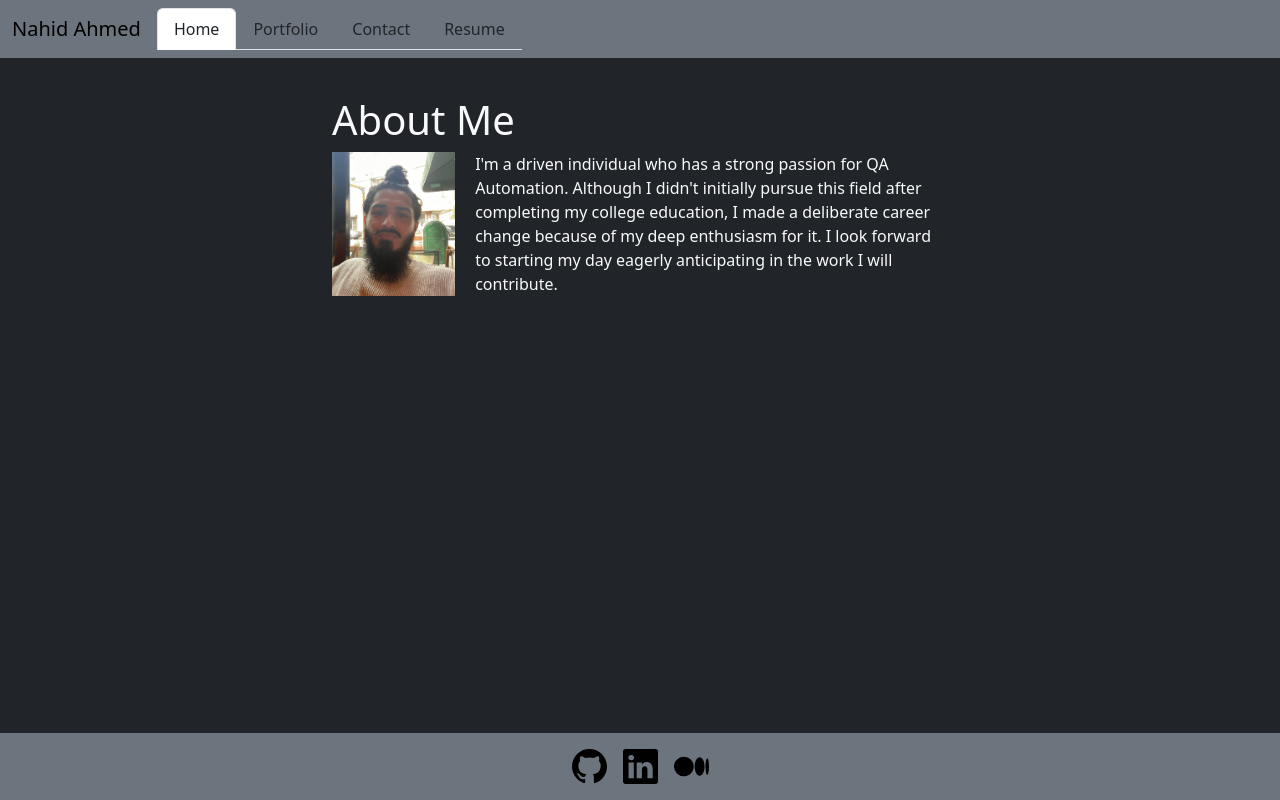
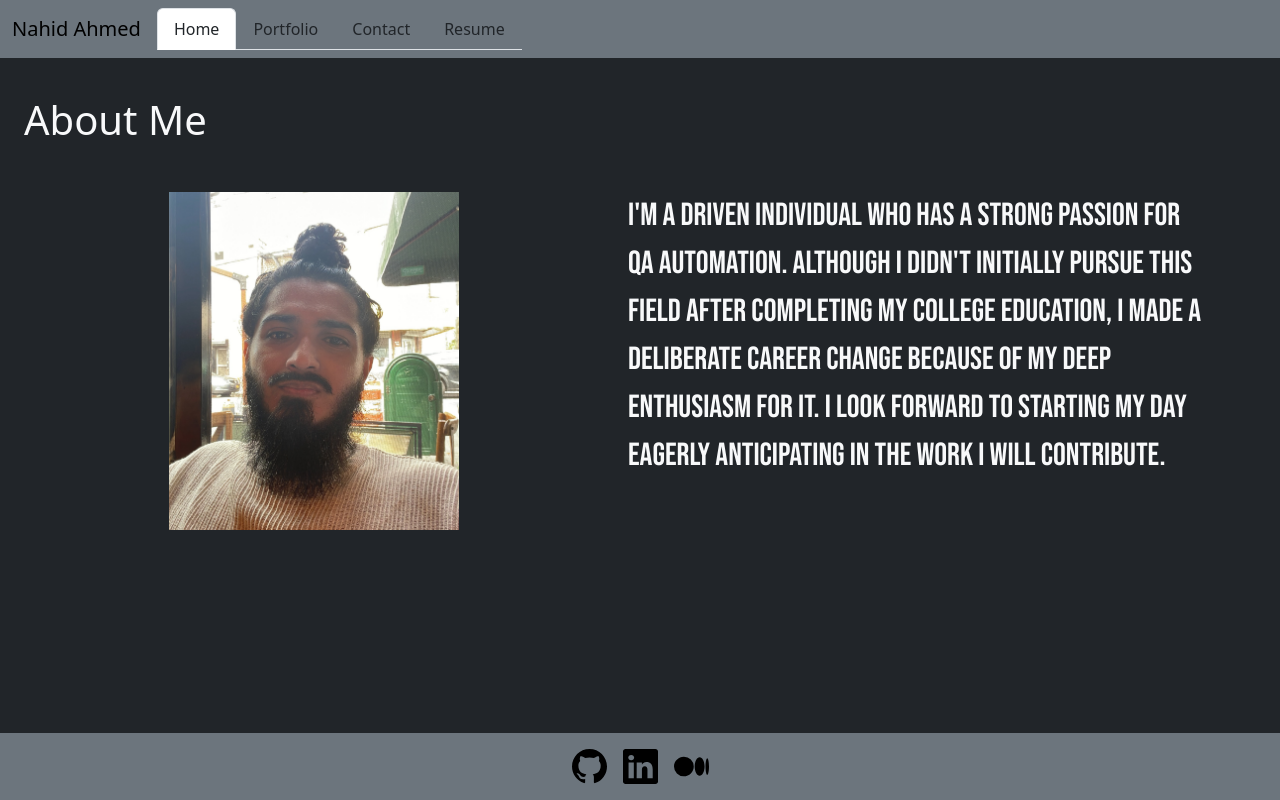
Before and after one commit to nahidahmed92/Nahid-Ahmed-s-Portfolio, a React (Vite) app: page / in a window 1280 px wide. Built offline with nearby package versions, Linux system fonts and the light colour scheme; a web font is replaced by a local one.

Commit message:
add font and styling to home page

```diff
--- a/src/components/pages/About.jsx
+++ b/src/components/pages/About.jsx
@@ -7,24 +7,34 @@ export default function About() {
       id="home-tab-pane"
       role="tabpanel"
       aria-labelledby="home-tab"
+      style={{ width: '100%' }}
       tabIndex="0">
       <h1>About Me</h1>
+      <div className="row my-5 pe-5">
+        <div className="col-12 col-md-6 order-md-1 d-flex justify-content-center">
           <img
             alt="my recent photo"
+            className="img-fluid w-50"
             id="me"
             src={myPhoto}
+            // style={{ width: '60%' }}
+          />
+        </div>
+        <div className="col-12 col-md-6 order-md-2">
+          <p
+            className="fs-2"
             style={{
-          float: 'left',
-          maxWidth: '20%',
-          marginRight: '20px',
-        }}
-      />
-      <p>
+              fontFamily: '"Bebas Neue", sans-serif',
+              fontWeight: '400',
+              fontStyle: 'normal',
+            }}>
             I'm a driven individual who has a strong passion for QA Automation. Although I didn't
             initially pursue this field after completing my college education, I made a deliberate
             career change because of my deep enthusiasm for it. I look forward to starting my day
             eagerly anticipating in the work I will contribute.
           </p>
+        </div>
+      </div>
       <style>
         {`
       @media (min-width: 768px) {
```
Lines whose indentation alone changed are shown as unchanged.
